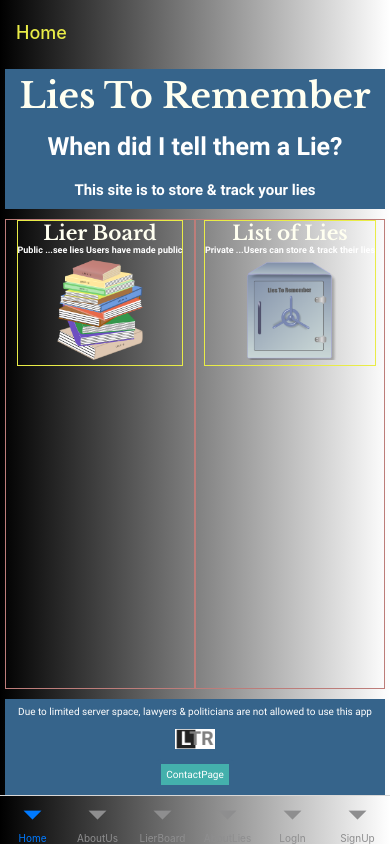
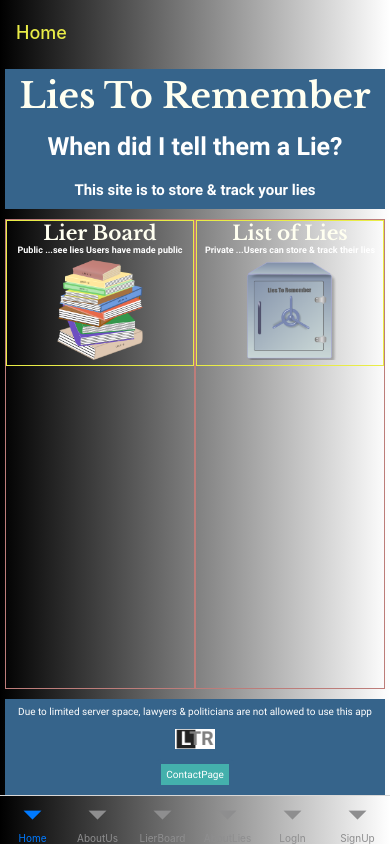
Before and after one commit to psteingh/LTRapp, a React Native app: screen /Home in a window 390 px wide. Built offline with nearby package versions, Linux system fonts and the light colour scheme.

Commit message:
ltrapp05201244

```diff
--- a/home/homemid.js
+++ b/home/homemid.js
@@ -43,7 +43,6 @@ const styles = StyleSheet.create({
     },
     homeMidChildContainer: {
         flex: 3,
-        alignItems: 'center',
         borderWidth: 1,
         borderColor: Colors.primaryLred
     },
```
